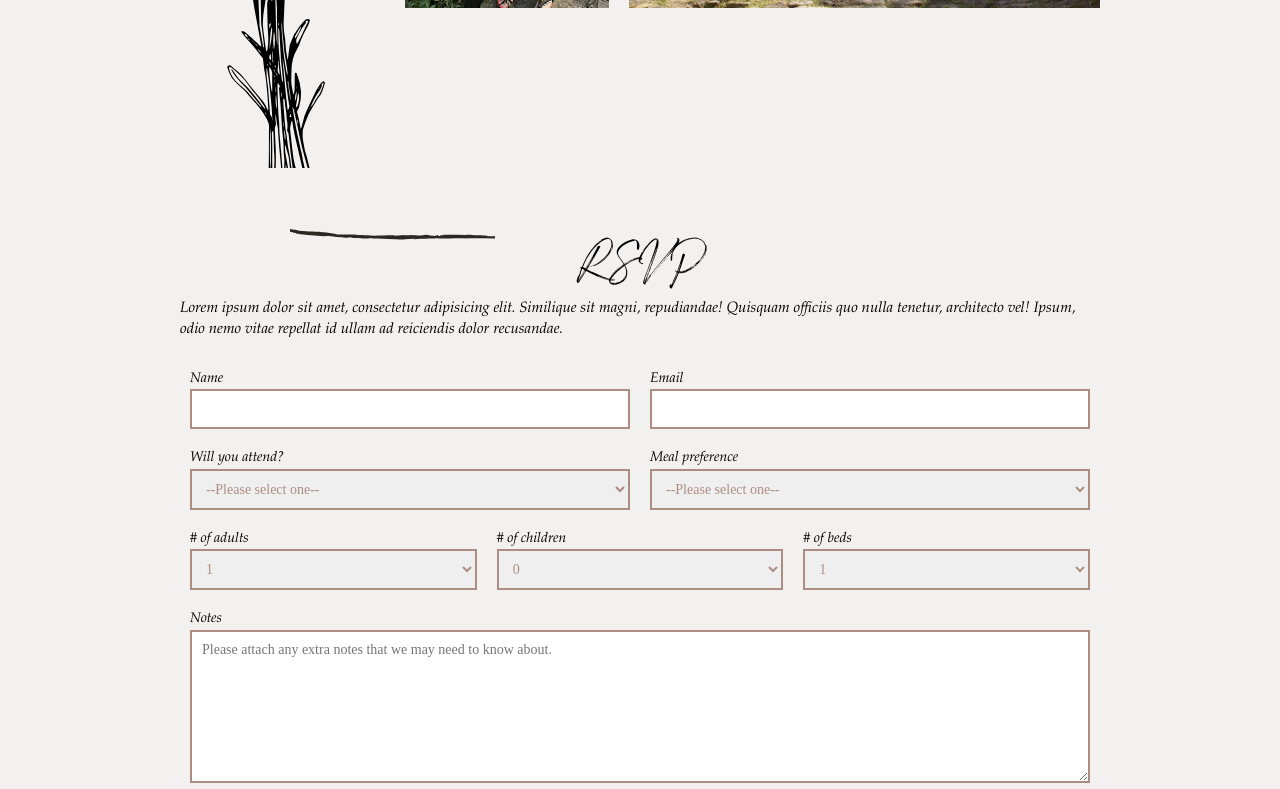
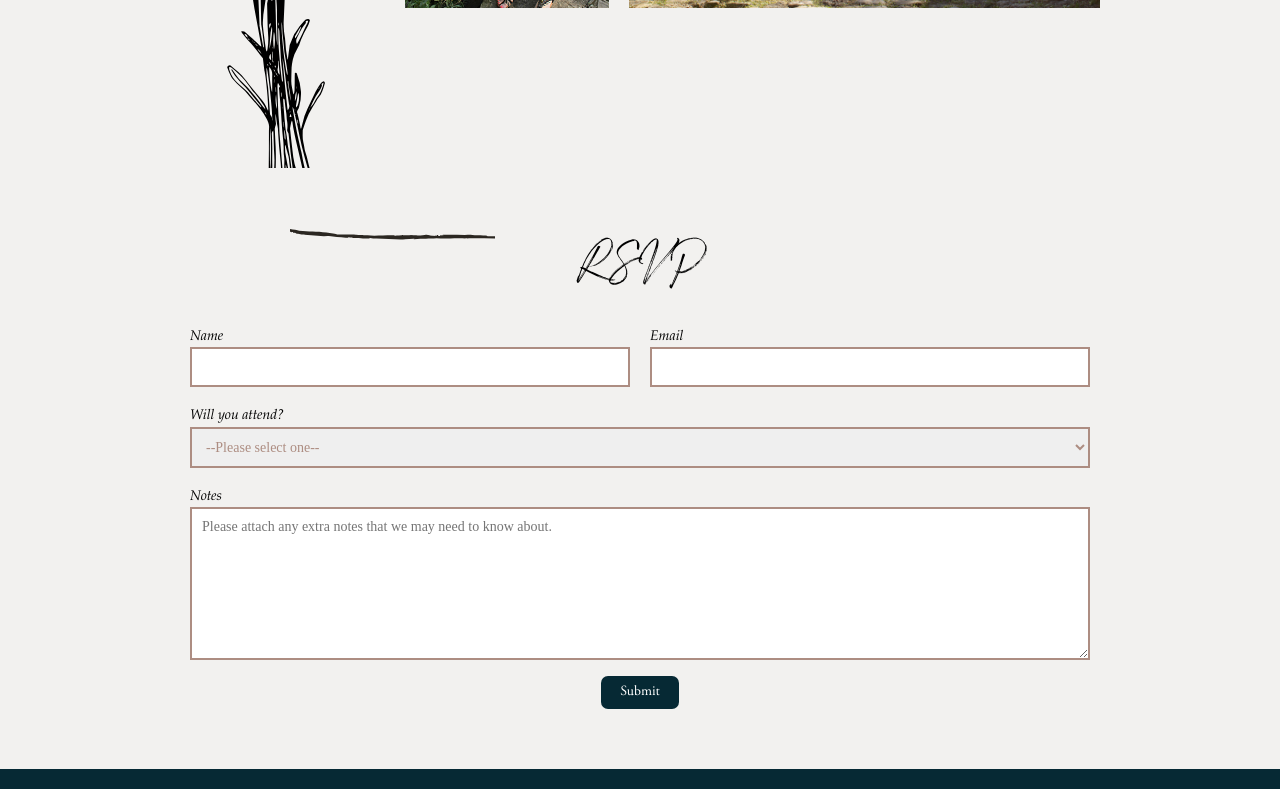
Before and after one commit to jamesthomsondev/jamesandkristie, a Vue app: page / in a window 1280 px wide. Shown: the part 1971-2760 px from the top of the page. Built offline with nearby package versions, Linux system fonts and the light colour scheme.

Commit message:
Add additional form validation logic

```diff
--- a/src/components/SectionLocation.vue
+++ b/src/components/SectionLocation.vue
@@ -10,7 +10,7 @@
 
     <div class="text">
       <h3 class="h1">Accomodation</h3>
-      <p>The agriturismo itself can sleep about 40 people and will be reserved for family and bridal party, however there is plenty of accommodation very close to the location that our coordinator will organise for us. Budget wise it's around €65 pp per night mark, including breakfast. RSVP with how many people (kids are invited too of course) and we will work that out closer to the date. Please ensure you include your email address as we will continue to update you as we get more information. Looking forward to seeing you there!</p>
+      <p>The agriturismo itself can sleep about 40 people and will be reserved for family and bridal party, however there is plenty of accommodation very close to the location that our coordinator will organise for us. Budget wise it's around €65 pp per night, including breakfast. RSVP with how many people (kids are invited too of course) and we will work that out closer to the date.</p>
       <a class="link" href="https://casanuova.info/" target="_blank">Find out more &raquo;</a>
     </div>
 
--- a/src/components/SectionRsvp.vue
+++ b/src/components/SectionRsvp.vue
@@ -1,14 +1,13 @@
 <template>
   <section>
     <div class="header" v-if="isSuccess">
-      <div class="heading">Thanks for RSVPing!</div>
-      <p>Lorem ipsum dolor sit amet, consectetur adipisicing elit. Similique sit magni, repudiandae! Quisquam officiis quo nulla tenetur, architecto vel! Ipsum, odio nemo vitae repellat id ullam ad reiciendis dolor recusandae.</p>
+      <div class="heading">Thanks for RSVPing</div>
+      <p>We look forward to seeing you there!</p>
     </div>
 
     <form class="form" @submit.prevent="submit" v-else>
       <div class="header">
         <div class="heading">RSVP</div>
-        <p>Lorem ipsum dolor sit amet, consectetur adipisicing elit. Similique sit magni, repudiandae! Quisquam officiis quo nulla tenetur, architecto vel! Ipsum, odio nemo vitae repellat id ullam ad reiciendis dolor recusandae.</p>
       </div>
 
       <div class="fieldset">
@@ -16,17 +15,17 @@
           <label for="name">Name</label>
           <input name="name" id="name" type="text" v-model="$v.fields.name.$model">
           <div class="error" v-if="!$v.fields.name.required && $v.fields.$dirty">Name is required</div>
-          <div class="error" v-if="!$v.fields.name.minLength && $v.fields.$dirty">Name must have at least {{$v.fields.name.$params.minLength.min}} letters</div>
         </div>
         <div class="field" :class="{ 'field--error': $v.fields.email.$error && $v.$dirty }">
           <label for="email">Email</label>
           <input name="email" id="email" type="text" v-model="$v.fields.email.$model">
           <div class="error" v-if="!$v.fields.email.required && $v.fields.$dirty">Email is required</div>
+          <div class="error" v-if="!$v.fields.email.email && $v.fields.$dirty">Must be a valid email</div>
         </div>
       </div>
 
       <div class="fieldset">
-        <div class="field" :class="{ 'field--error': $v.fields.attending.$error && $v.$dirty }">
+        <div class="field field--full" :class="{ 'field--error': $v.fields.attending.$error && $v.$dirty }">
           <label for="attending">Will you attend?</label>
           <select name="attending" id="attending" v-model.number="$v.fields.attending.$model">
             <option value="" disabled>--Please select one--</option>
@@ -35,8 +34,10 @@
           </select>
           <div class="error" v-if="!$v.fields.attending.required && $v.fields.$dirty">Please select one</div>
         </div>
+      </div>
 
-        <div class="field" :class="{ 'field--error': $v.fields.meal.$error && $v.$dirty }">
+      <div class="fieldset" v-if="isAttending">
+        <div class="field field--full" :class="{ 'field--error': $v.fields.meal.$error && $v.$dirty }">
           <label for="meal">Meal preference</label>
           <select name="meal" id="meal" v-model.number="$v.fields.meal.$model">
             <option value="" disabled>--Please select one--</option>
@@ -47,20 +48,21 @@
         </div>
       </div>
 
-      <div class="fieldset">
+      <div class="fieldset" v-if="isAttending">
         <div class="field" :class="{ 'field--error': $v.fields.adults.$error && $v.$dirty }">
           <label for="adults"># of adults</label>
           <select name="adults" id="adults" v-model.number="$v.fields.adults.$model">
+            <option value="" disabled>--Please select one--</option>
             <option value="1">1</option>
             <option value="2">2</option>
           </select>
           <div class="error" v-if="!$v.fields.adults.required && $v.fields.$dirty"># of adults is required</div>
-          <div class="error" v-if="!$v.fields.adults.minValue && $v.fields.$dirty">Select at least {{$v.fields.adults.$params.minValue.min}} adults</div>
         </div>
 
-        <div class="field" :class="{ 'field--error': $v.fields.children.$error && $v.$dirty }">
+        <div class="field" :class="{ 'field--error': $v.fields.children.$error && $v.$dirty }" v-if="isAttending">
           <label for="children"># of children</label>
           <select name="children" id="children" v-model.number="$v.fields.children.$model">
+            <option value="" disabled>--Please select one--</option>
             <option value="0">0</option>
             <option value="1">1</option>
             <option value="2">2</option>
@@ -68,15 +70,15 @@
           <div class="error" v-if="!$v.fields.children.required && $v.fields.$dirty"># of children is required</div>
         </div>
 
-        <div class="field" :class="{ 'field--error': $v.fields.beds.$error && $v.$dirty }">
+        <div class="field" :class="{ 'field--error': $v.fields.beds.$error && $v.$dirty }" v-if="isAttending">
           <label for="beds"># of beds</label>
           <select name="beds" id="beds" v-model.number="$v.fields.beds.$model">
+            <option value="" disabled>--Please select one--</option>
             <option value="1">1</option>
             <option value="2">2</option>
             <option value="2">3</option>
           </select>
           <div class="error" v-if="!$v.fields.beds.required && $v.fields.$dirty"># of beds is required</div>
-          <div class="error" v-if="!$v.fields.beds.minValue && $v.fields.$dirty">Select at least {{$v.fields.beds.$params.minValue.min}} beds</div>
         </div>
       </div>
 
@@ -96,7 +98,7 @@
 
 <script>
   import axios from 'axios';
-  import { required, minLength, minValue, email } from 'vuelidate/lib/validators'
+  import { required, minLength, email, requiredIf } from 'vuelidate/lib/validators'
 
   export default {
     name: 'SectionRsvp',
@@ -107,17 +109,23 @@
         email: '',
         attending: '',
         meal: '',
-        adults: 1,
-        children: 0,
-        beds: 1,
+        adults: null,
+        children: null,
+        beds: null,
         notes: '',
       },
 
       isSuccess: false
     }),
 
-    validations: {
-      fields: {
+    computed: {
+      isAttending () {
+        return this.fields.attending === 'Yes' ? true : false;
+      }
+    },
+
+    validations() {
+      let rules = {
         name: {
           required,
           minLength: minLength(3)
@@ -129,20 +137,38 @@
         attending: {
           required
         },
+      }
+
+      if (this.isAttending) {
+        rules = {
+          ...rules,
           meal: {
             required
           },
           adults: {
-          required,
-          minValue: minValue(1)
+            required
           },
           children: {
             required
           },
           beds: {
-          required,
-           minValue: minValue(1)
+            required
           }
+        }
+      }
+
+      return {
+        fields: rules
+      };
+    },
+
+    watch: {
+      isAttending: function (bool) {
+        if (bool) return;
+
+        this.fields.adults = null;
+        this.fields.children = null;
+        this.fields.beds = null;
       }
     },
 
@@ -172,7 +198,13 @@
 </script>
 
 <style scoped lang="scss">
+  .header {
+    margin: 0 1rem;
+    text-align: center;
+  }
+
   .heading {
+    margin-bottom: 2rem;
     font-family: 'Quentin';
     font-size: 5rem;
     text-align: center;
```
Lines whose indentation alone changed are shown as unchanged.
